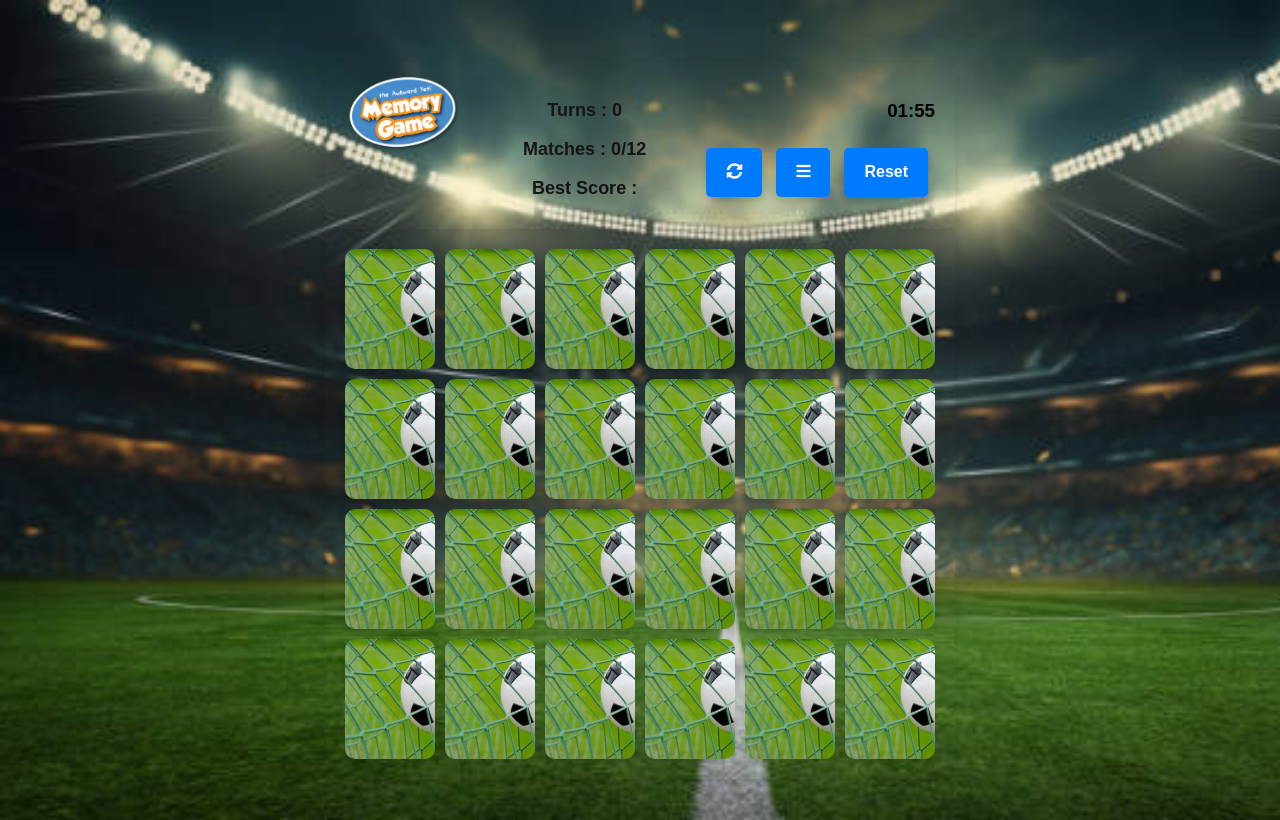
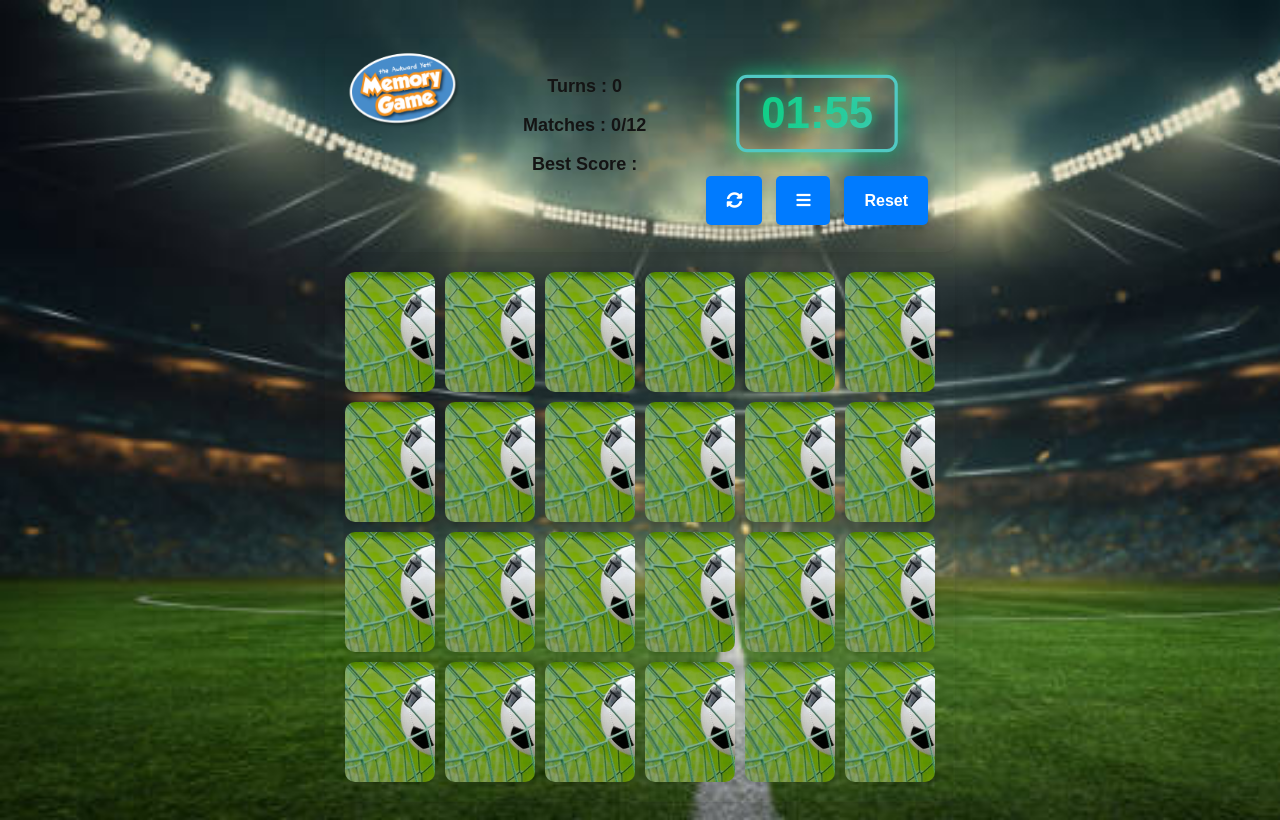
Before and after one commit to mohamedsellak12/MemorygameApp, an Angular app: page /game in a window 1280 px wide. Built offline with nearby package versions, Linux system fonts and the light colour scheme.

Commit message:
chrono style

```diff
--- a/src/app/about/about.component.html
+++ b/src/app/about/about.component.html
@@ -9,12 +9,12 @@
     <li>The game consists of 24 cards, each with a football player's image on one side.</li>
     <li>You will need to find the two cards that match by flipping them over one at a time.</li>
     <li>If the two cards match, they remain face up. If they don't, they are flipped back down.</li>
-    <li>You have <strong>3 minutes</strong> to match all cards! The game ends either when all cards are matched or when the timer reaches 0.</li>
+    <li>You have <strong>2 minutes</strong> to match all cards! The game ends either when all cards are matched or when the timer reaches 0.</li>
   </ul>
 
   <p><strong>Game Features:</strong></p>
   <ul>
-    <li>A timer that starts from <strong>3 minutes</strong> and counts down to 0.</li>
+    <li>A timer that starts from <strong>2 minutes</strong> and counts down to 0.</li>
     <li>A scoreboard showing:
       <ul>
         <li><strong>Turns</strong>: The number of moves you’ve made.</li>
@@ -26,9 +26,9 @@
 
   <p><strong>Button Functions in Game:</strong></p>
   <ul>
-    <li><strong>🔄 Reset Game:</strong> Resets the current game. All cards are shuffled, the timer is reset, and your progress is cleared.</li>
-    <li><strong>📋 Menu:</strong> Returns to the main menu without saving the current game's progress.</li>
-    <li><strong>Reset Best Score:</strong> Clears your best score and allows you to start fresh with a new record to beat.</li>
+    <li><strong> <button><i class="fa fa-sync-alt"></i> </button> Reset Game:</strong> Resets the current game. All cards are shuffled, the timer is reset, and your progress is cleared.</li>
+    <li><strong><button ><i class="fa fa-bars"></i></button> Menu:</strong> Returns to the main menu without saving the current game's progress.</li>
+    <li><strong><button> Reset </button> Reset Best Score:</strong> Clears your best score and allows you to start fresh with a new record to beat.</li>
   </ul>
 
   <p><strong>Tips:</strong></p>
--- a/src/app/game/game.component.css
+++ b/src/app/game/game.component.css
@@ -23,6 +23,8 @@
     width: 100%;
     height: 100%;
   }
+
+
 /* Conteneur de la section game-info */
 .game-info {
     display: flex;
@@ -217,3 +219,60 @@ h3{
     padding: 8px 15px;
   }
 }
+
+/* Styling the timer container */
+.timer {
+  font-family: 'Arial', sans-serif;
+  font-size: 2.5rem;
+  font-weight: bold;
+  text-align: center;
+  color: #0ad081; /* Fresh green for visibility */
+  background: linear-gradient(90deg, #0ad081, #50c9c3);
+  -webkit-background-clip: text;
+  -webkit-text-fill-color: transparent;
+  text-shadow: 0 0 10px rgba(10, 208, 129, 0.7);
+  margin: 20px auto;
+  padding: 10px 20px;
+  border: 3px solid #50c9c3;
+  border-radius: 10px;
+  width: fit-content;
+  animation: pulse 1.5s infinite;
+}
+.timerDanger{
+  font-family: 'Arial', sans-serif;
+  font-size: 2.5rem;
+  font-weight: bold;
+  text-align: center;
+  color: #ec0808; /* Fresh green for visibility */
+  background: linear-gradient(90deg, #d00a0a, #5b0133);
+  -webkit-background-clip: text;
+  -webkit-text-fill-color: transparent;
+  text-shadow: 0 0 10px #b00c0c;
+  margin: 20px auto;
+  padding: 10px 20px;
+  border: 3px solid #d31339;
+  border-radius: 10px;
+  width: fit-content;
+  animation: pulseD 1.5s infinite;
+}
+/* Subtle pulsing animation for the timer */
+@keyframes pulse {
+  0%, 100% {
+    transform: scale(1);
+    box-shadow: 0 0 10px rgba(10, 208, 129, 0.5);
+  }
+  50% {
+    transform: scale(1.1);
+    box-shadow: 0 0 20px rgba(10, 208, 129, 0.8);
+  }
+}
+@keyframes pulseD {
+  0%, 100% {
+    transform: scale(1);
+    box-shadow: 0 0 10px rgba(208, 10, 10, 0.5);
+  }
+  50% {
+    transform: scale(1.1);
+    box-shadow: 0 0 20px rgba(208, 10, 10, 0.5);
+  }
+}
--- a/src/app/game/game.component.html
+++ b/src/app/game/game.component.html
@@ -7,7 +7,10 @@
         <p>Best Score : <strong *ngIf="bestScore!=100">{{ bestScore }}</strong></p>
       </div>
       <div>
-        <h3>
+        <h3 *ngIf="!isDanger" class="timer">
+          {{ FormaTime(seconds) }}
+        </h3>
+        <h3  *ngIf="isDanger" class="timerDanger">
           {{ FormaTime(seconds) }}
         </h3>
         <div class="btn">
@@ -21,8 +24,11 @@
              Reset
           </button>
         </div>
+
       </div>
     </div>
+
+
     <div class="grid">
       <app-card
         *ngFor="let card of cards"
--- a/src/app/game/game.component.ts
+++ b/src/app/game/game.component.ts
@@ -24,6 +24,7 @@ export class GameComponent implements OnInit,OnDestroy {
   breakTheScre :boolean=false;
   seconds=180;
   isRunning = false;
+  isDanger:boolean=false;
   private interval:any;
   isOver:boolean=false;
   constructor (private carsService:CardService , private gameService:GameService){
@@ -94,7 +95,7 @@ export class GameComponent implements OnInit,OnDestroy {
     this.selectedCards = []; // Réinitialise le tableau
   }
   checkBestScore(): void {
-    if(this.trys==12 ){
+    if(this.trys===12 ){
       this.isRunning=false
       if(this.moves<this.bestScore){
         this.bestScore=this.moves +1;
@@ -138,8 +139,12 @@ export class GameComponent implements OnInit,OnDestroy {
         const secs = this.seconds % 60;
         if(mins===0 && secs===0){
           this.isRunning=false;
+
           this.gameService.gameOver();
           this.gameService.active();
+        }
+        if(mins==0 && secs==30){
+          this.isDanger=true;
         }
       }
     },1000)
@@ -147,6 +152,7 @@ export class GameComponent implements OnInit,OnDestroy {
     this.gameService.reset();
     this.breakTheScre=false;
     this.seconds=120;
+    this.isDanger=false;
 
 
   }
```
